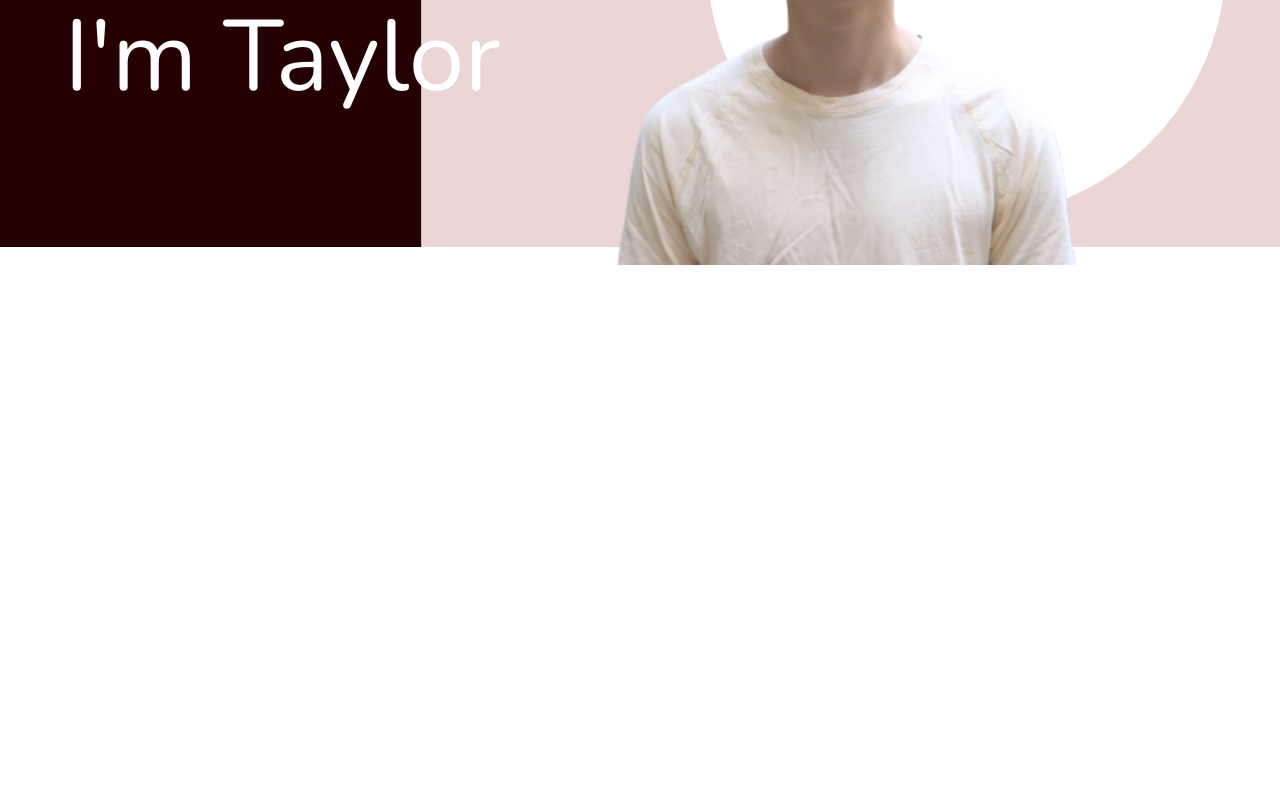
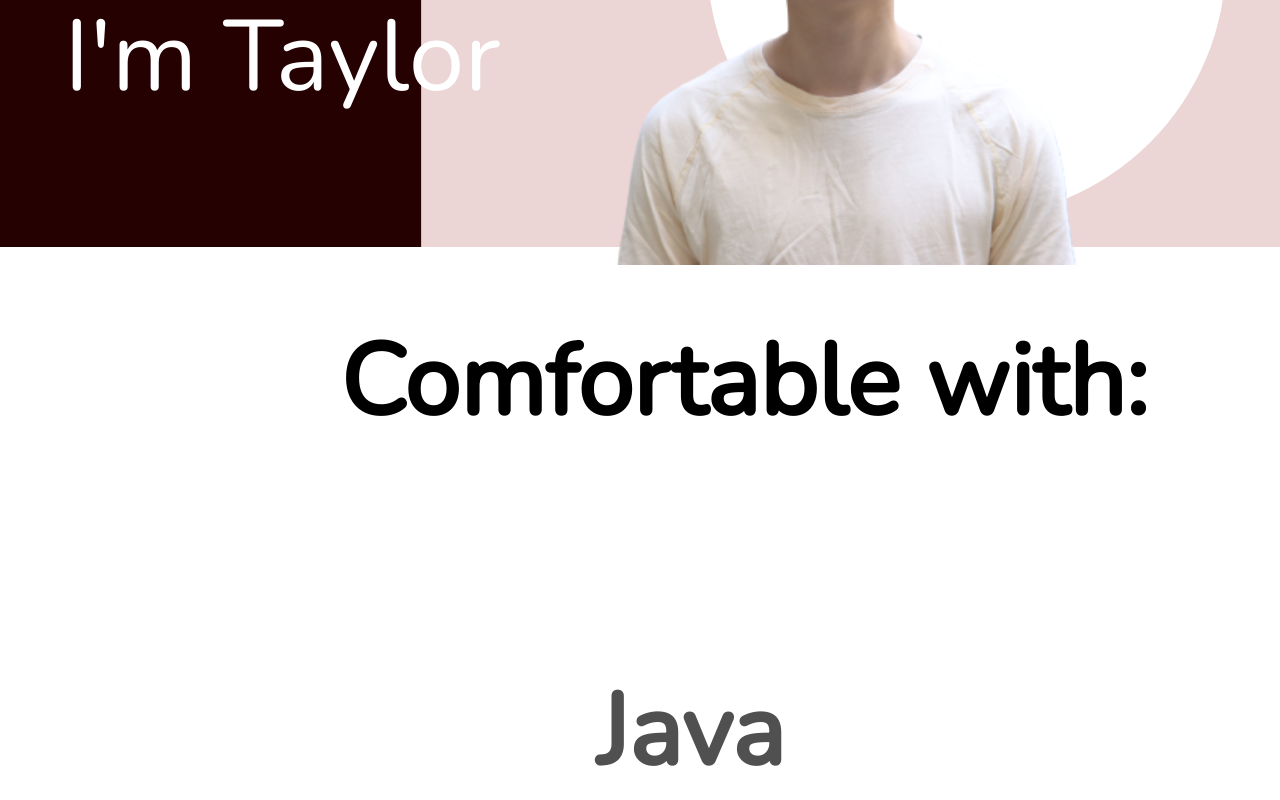
Before and after one commit to TaylorTayTyT/personalWebsite, a React (Create React App) app in the folder home/: page / in a window 1280 px wide. Shown: the part 603-1403 px from the top of the page. Before the commit the page ends 868 px from the top, so only its background shows below. Built offline with nearby package versions, Linux system fonts and the light colour scheme.

Commit message:
animations

```diff
--- a/home/package.json
+++ b/home/package.json
@@ -9,6 +9,7 @@
     "@testing-library/jest-dom": "^5.16.5",
     "@testing-library/react": "^13.4.0",
     "@testing-library/user-event": "^13.5.0",
+    "animate": "^1.0.0",
     "animate.css": "^4.1.1",
     "express": "^4.18.1",
     "react": "^18.2.0",
--- /dev/null
+++ b/home/src/Flex.js
@@ -0,0 +1,22 @@
+import "./Flex.sass";
+import "animate.css"
+function Flex() {
+    const langauges = ["Python", "Java", "C#", "C++", "C"];
+
+    const element = document.getElementById("languages");
+
+    if(element != null){
+    element.addEventListener('animationend', () => {
+        console.log("end");
+    })};
+
+    return (
+        <div>
+            <h1 class="flex introRes">Comfortable with:</h1>
+            <h1 id = "languages" class="flex language animate__animated animate__fadeIn animate__infinite"> Java</h1>
+
+        </div>
+    )
+}
+
+export default Flex;
--- /dev/null
+++ b/home/src/Flex.sass
@@ -0,0 +1,18 @@
+@import "https://fonts.googleapis.com/css2?family=Nunito:wght@200&display=swap"
+.flex
+    font-size: 100px
+    position: absolute
+    font-family: 'Nunito', sans-serif
+    color: #000
+.introRes
+    @extend .flex
+    padding-top: 50px
+    left: 25%
+.language
+    @extend .flex
+    padding-top: 400px
+    left: 45%
+    animation: fadeIn
+    animation-duration: 2s
+.animate__animated.animate__fadeIn
+    animation-duration: 4s
--- a/home/src/images/Resume.sass
+++ /dev/null
@@ -1,4 +0,0 @@
-.Resume
-    padding-top: 20px
-Box
-    background-color: #000
--- a/home/src/index.js
+++ b/home/src/index.js
@@ -5,8 +5,8 @@ import reportWebVitals from './reportWebVitals';
 import TopBar from './topBar';
 import Photo from './Photo.js';
 import Endpage from './endpage';
-import Resume from './images/Resume';
 import Fingerprint from './Fingerprint';
+import Flex from './Flex';
 
 const root = ReactDOM.createRoot(document.getElementById('root'));
 root.render(
@@ -14,7 +14,7 @@ root.render(
     <TopBar />
     <Fingerprint/>
     <Photo/>
-    <Resume></Resume>
+    <Flex/>
   </React.StrictMode>
 );
 
```
Also changed, not shown: home/src/images/Resume.js (deleted, +0 -10 lines), 1 other file (tests, documents, lock files or other folders).
